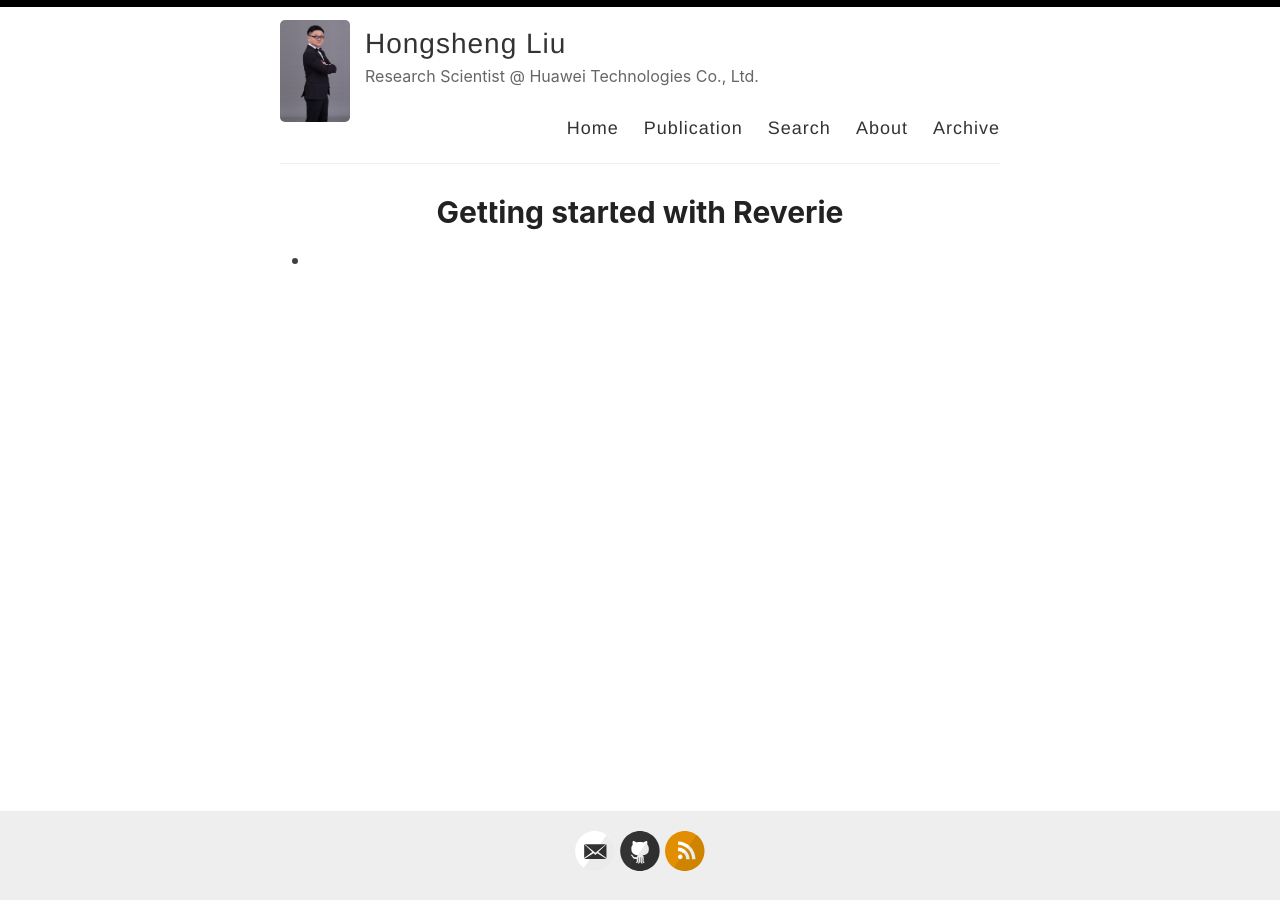
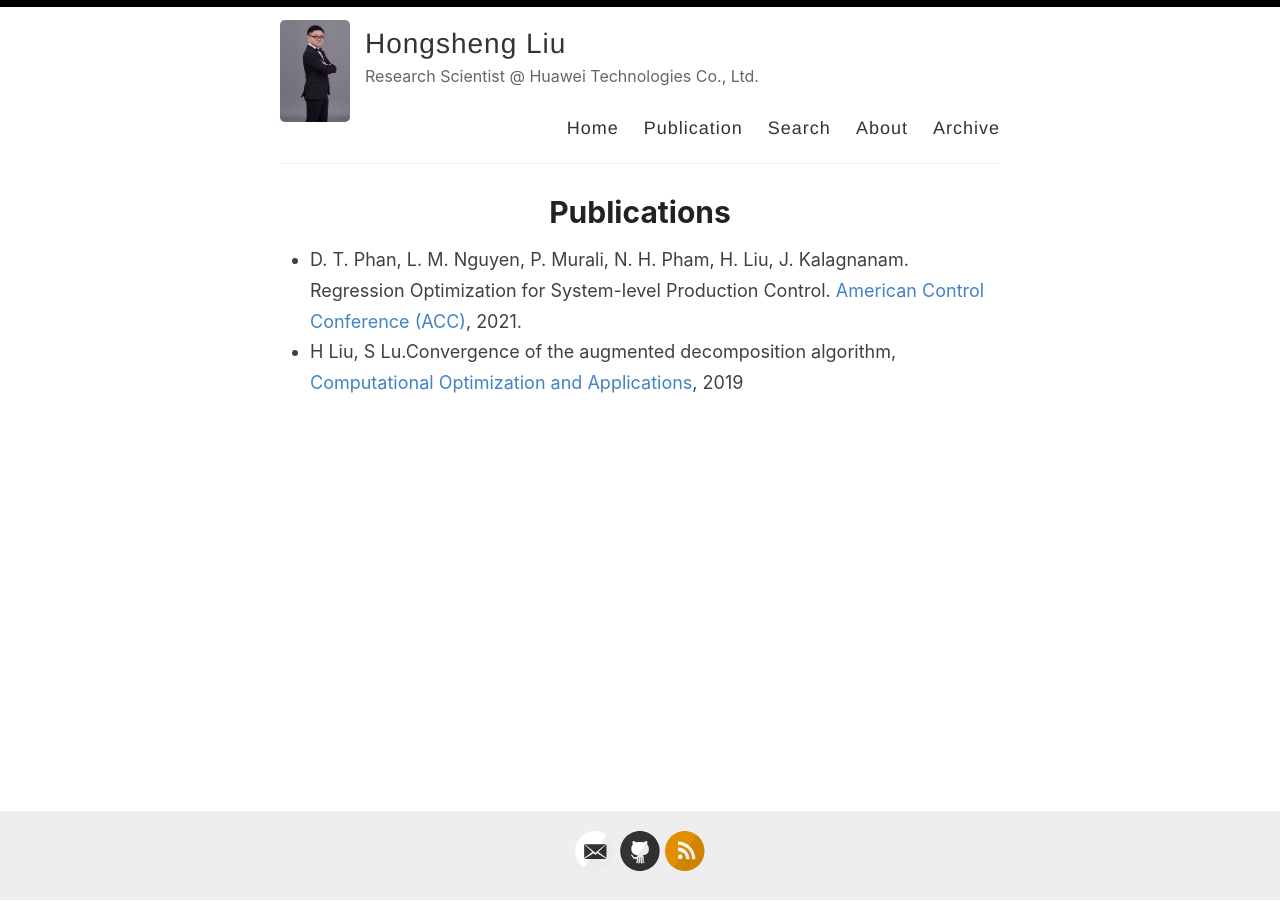
Before and after one commit to hsliuustc/hsliuustc.github.io, a Jekyll site: the page built from _pages/getting-started.md, in a window 1280 px wide. Built offline with Jekyll 4.4.1, drawn with Linux system fonts in a browser that asks for light colours.

Commit message:
add publications

```diff
--- a/_pages/getting-started.md
+++ b/_pages/getting-started.md
@@ -1,10 +1,12 @@
 ---
 layout: page
-title: Getting started with Reverie
+title: Publications
 permalink: /publication/
 ---
 
--
+
+- D. T. Phan, L. M. Nguyen, P. Murali, N. H. Pham, H. Liu, J. Kalagnanam. Regression Optimization for System-level Production Control. [American Control Conference (ACC)](https://acc2021.a2c2.org/), 2021.
+- H Liu, S Lu.Convergence of the augmented decomposition algorithm, [Computational Optimization and Applications](https://link.springer.com/article/10.1007/s10589-018-0039-6), 2019
 
 
 <!-- ### Step 1) Fork Reverie to your User Repository
```
